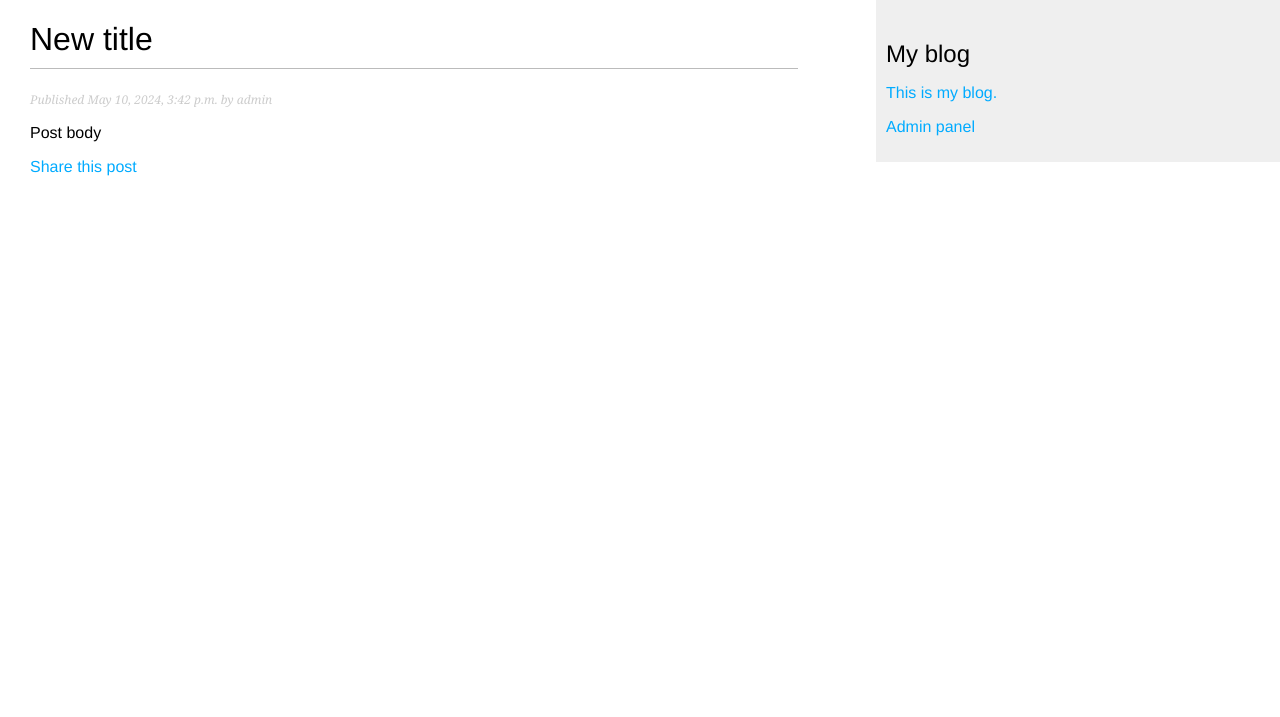
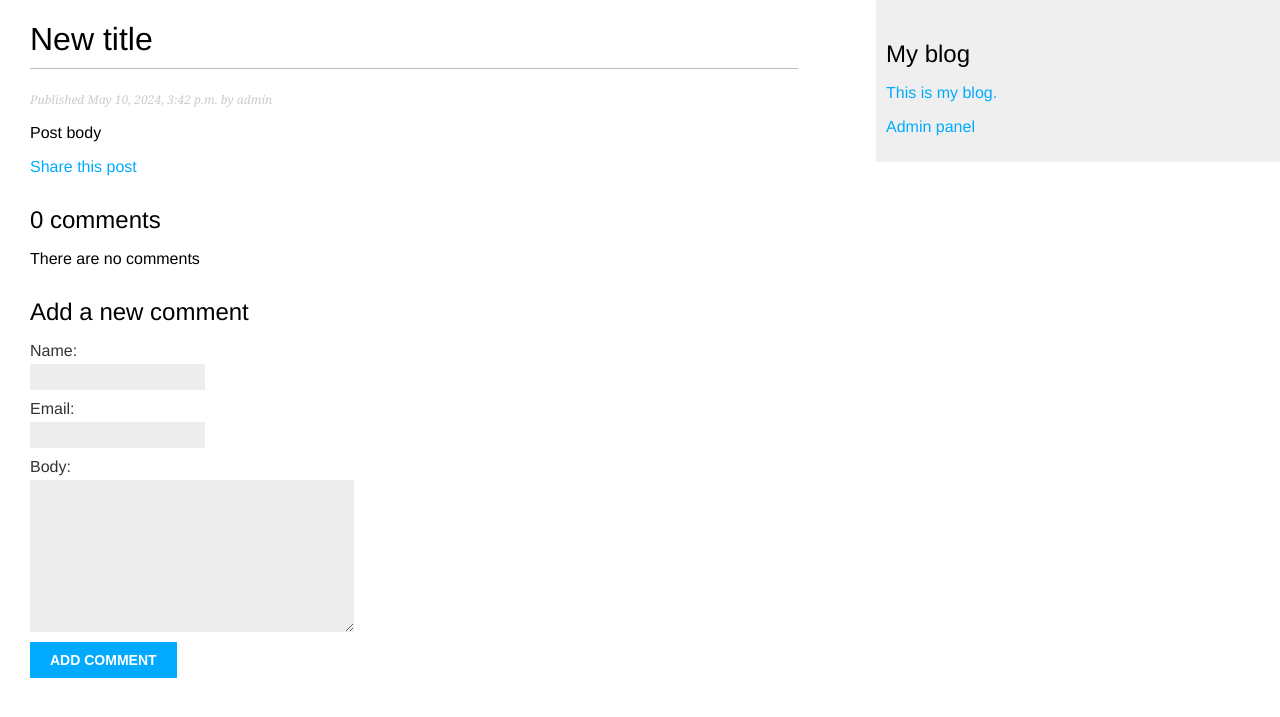
Before and after one commit to amaich/django_edu_blog, a Django app: a page that uses blog/templates/blog/post/detail.html in a window 1280 px wide. Shown: the top 717 px of the page. Run offline with Django 5.2, Linux system fonts and the light colour scheme; data comes from the database, SQL or seed files in the repository; both versions use the stored data as it was after the commit.

Commit message:
comment functional added

```diff
--- a/blog/forms.py
+++ b/blog/forms.py
@@ -1,4 +1,6 @@
 from django import forms
+
+from .models import Comment
 
 
 class EmailPostForm(forms.Form):
@@ -7,3 +9,9 @@ class EmailPostForm(forms.Form):
     to = forms.EmailField()
     comments = forms.CharField(required=False,
                                widget=forms.Textarea)
+
+
+class CommentForm(forms.ModelForm):
+    class Meta:
+        model = Comment
+        fields = ['name', 'email', 'body']
--- a/blog/models.py
+++ b/blog/models.py
@@ -48,3 +48,24 @@ class Post(models.Model):
                              self.publish.month,
                              self.publish.day,
                              self.slug])
+
+
+class Comment(models.Model):
+    post = models.ForeignKey(Post,
+                             on_delete=models.CASCADE,
+                             related_name='comments')
+    name = models.CharField(max_length=80)
+    email = models.EmailField()
+    body = models.TextField()
+    created = models.DateTimeField(auto_now_add=True)
+    updated = models.DateTimeField(auto_now=True)
+    active = models.BooleanField(default=True)
+
+    class Meta:
+        ordering = ['created']
+        indexes = [
+            models.Index(fields=['created']),
+        ]
+
+    def __str__(self):
+        return f'Comment by {self.name} on {self.post}'
--- a/blog/templates/blog/post/detail.html
+++ b/blog/templates/blog/post/detail.html
@@ -13,4 +13,21 @@
             Share this post
         </a>
     </p>
+    {% with comments.count as total_comments %}
+        <h2>
+            {{ total_comments }} comment{{ total_comments|pluralize }}
+        </h2>
+    {% endwith %}
+    {% for comment in comments %}
+        <div class="comment">
+            <p class="info">
+                Comment {{ forloop.counter }} by {{ comment.name }}
+                {{ comment.created }}
+            </p>
+            {{ comment.body|linebreaks }}
+        </div>
+    {% empty %}
+        <p>There are no comments</p>
+    {% endfor %}
+    {% include 'blog/post/includes/comment_form.html' %}
 {% endblock %}
--- /dev/null
+++ b/blog/templates/blog/post/includes/comment_form.html
@@ -0,0 +1,6 @@
+<h2>Add a new comment</h2>
+<form action="{% url 'blog:post_comment' post.id %}" method="post">
+    {{ form.as_p }}
+    {% csrf_token %}
+    <p><input type="submit" value="Add comment"></p>
+</form>
--- a/blog/urls.py
+++ b/blog/urls.py
@@ -10,5 +10,8 @@ urlpatterns = [
          name='post_detail'),
     path('<int:post_id>/share/',
          views.post_share,
-         name='post_share')
+         name='post_share'),
+    path('<int:post_id>/comment/',
+         views.post_comment,
+         name='post_comment')
 ]
--- a/blog/views.py
+++ b/blog/views.py
@@ -3,9 +3,10 @@ from django.http import Http404
 from django.core.paginator import Paginator, EmptyPage, PageNotAnInteger
 from django.views.generic import ListView
 from django.core.mail import send_mail
+from django.views.decorators.http import require_POST
 
-from .forms import EmailPostForm
-from .models import Post
+from .forms import EmailPostForm, CommentForm
+from .models import Post, Comment
 # Create your views here.
 
 
@@ -62,5 +63,34 @@ def post_detail(request, post, year, month, day):
                              publish__year=year,
                              publish__month=month,
                              publish__day=day)
+    comments = post.comments.filter(active=True)
+    form = CommentForm()
 
-    return render(request, 'blog/post/detail.html', {'post': post})
+    return render(request,
+                  'blog/post/detail.html',
+                  {'post': post,
+                   'comments': comments,
+                   'form': form})
+
+
+@require_POST
+def post_comment(request, post_id):
+    post = get_object_or_404(Post,
+                             id = post_id,
+                             status = Post.Status.PUBLISHED)
+    comment = None
+    # Комментарий был отправлен
+    form = CommentForm(data=request.POST)
+    if form.is_valid():
+        # Создать объект класса Comment, не сохраняя его в базе данных
+        comment = form.save(commit=False)
+        # Назначить пост комментарию
+        comment.post = post
+        # Сохранить комментарий в базе данных
+        comment.save()
+    return render(request,
+                  'blog/post/comment.html',
+                  {'post': post,
+                   'form': form,
+                   'comment': comment}
+                  )
```
Also changed, not shown: blog/admin.py (+8 -1 lines), blog/templates/blog/post/comment.html (added, +11 -0 lines), blog/migrations/0005_comment.py (added), db.sqlite3.
